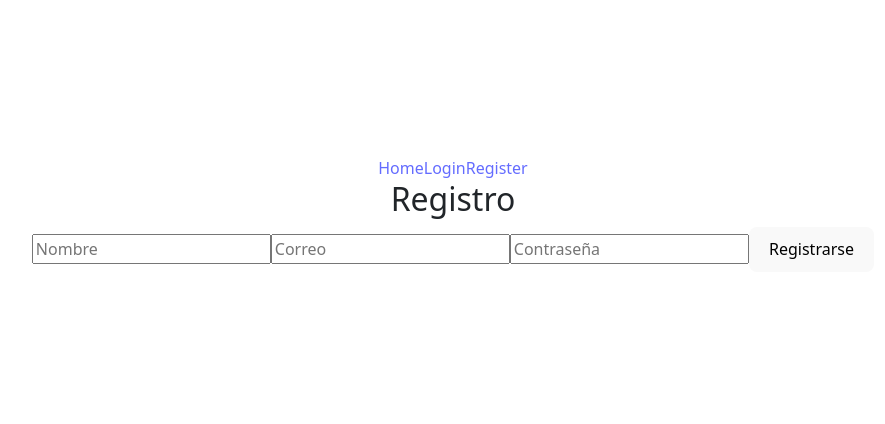
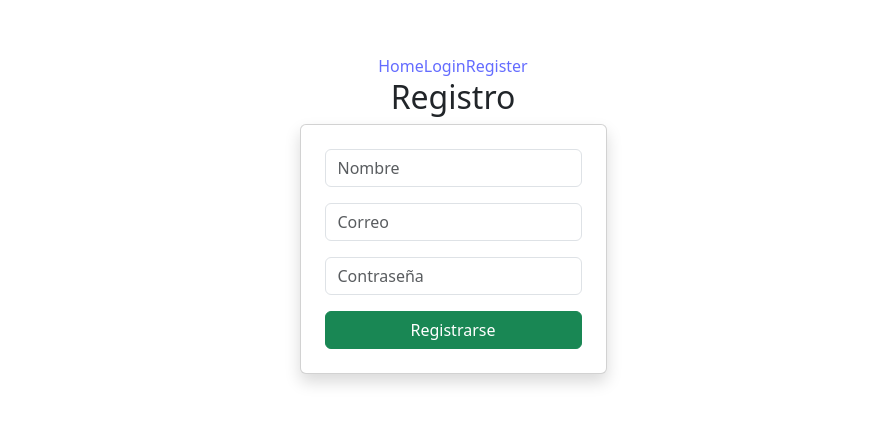
Before and after one commit to ibenlopez/GestionDeProductos, a React (Vite) app: page /register in a window 1280 px wide. Shown: the part 186-610 px from the top of the page, without its empty margins (187-1072 px from the left). Built offline with nearby package versions, Linux system fonts and the light colour scheme.

Commit message:
Registro modificado

```diff
--- a/src/components/Register.tsx
+++ b/src/components/Register.tsx
@@ -21,9 +21,10 @@ function Register() {
     return (
         <div>
             <h2>Registro</h2>
-            <form onSubmit={handleSubmit}>
+            <form className="card p-4 shadow" onSubmit={handleSubmit}>
                 <input
                     type="text"
+                    className="form-control mb-3"
                     placeholder="Nombre"
                     value={name}
                     onChange={(e) => setName(e.target.value)}
@@ -31,6 +32,7 @@ function Register() {
                 />
                 <input
                     type="email"
+                    className="form-control mb-3"
                     placeholder="Correo"
                     value={email}
                     onChange={(e) => setEmail(e.target.value)}
@@ -38,12 +40,13 @@ function Register() {
                 />
                 <input
                     type="password"
+                    className="form-control mb-3"
                     placeholder="Contraseña"
                     value={password}
                     onChange={(e) => setPassword(e.target.value)}
                     required
                 />
-                <button type="submit">Registrarse</button>
+                <button className="btn btn-success" type="submit">Registrarse</button>
             </form>
         </div>
     );
```
